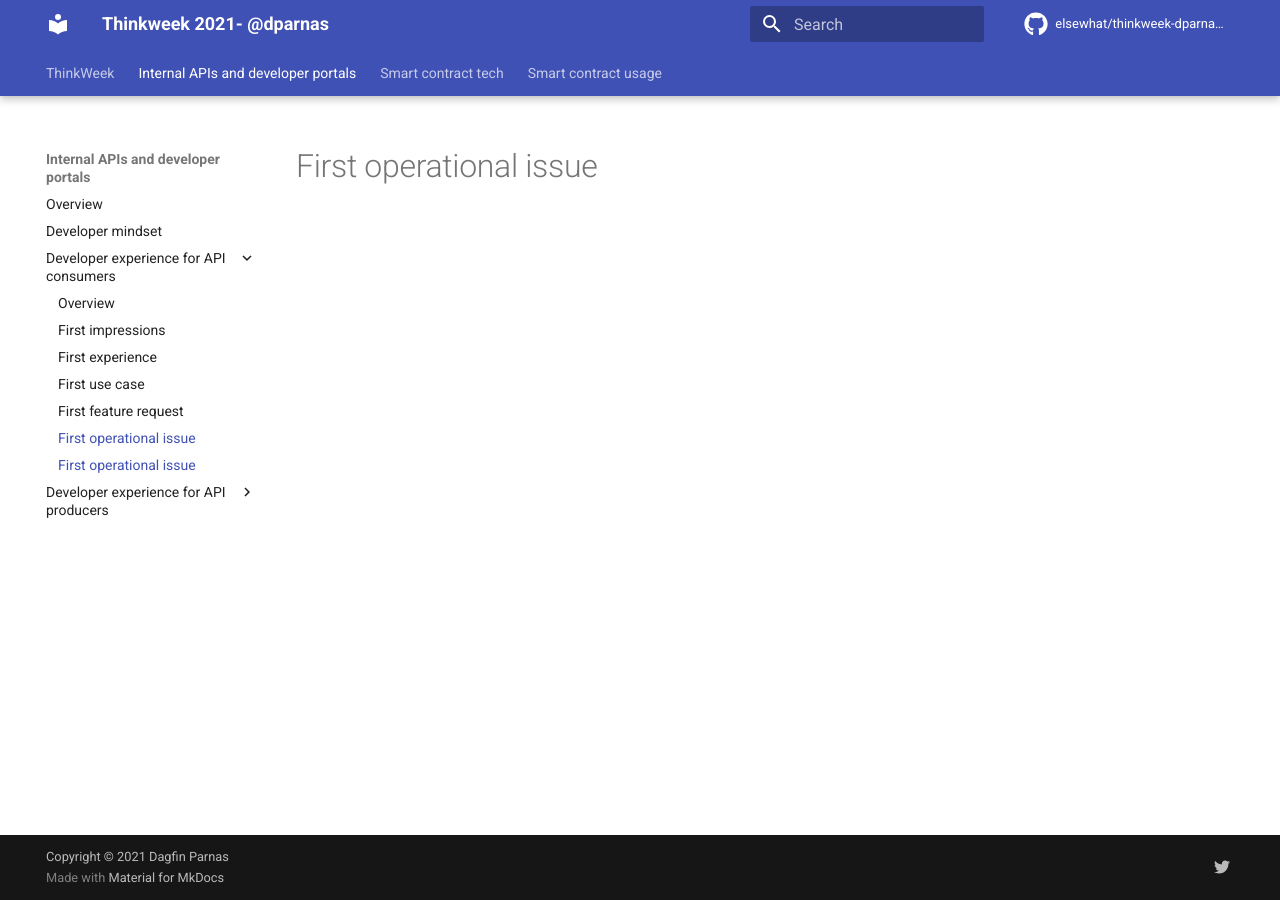
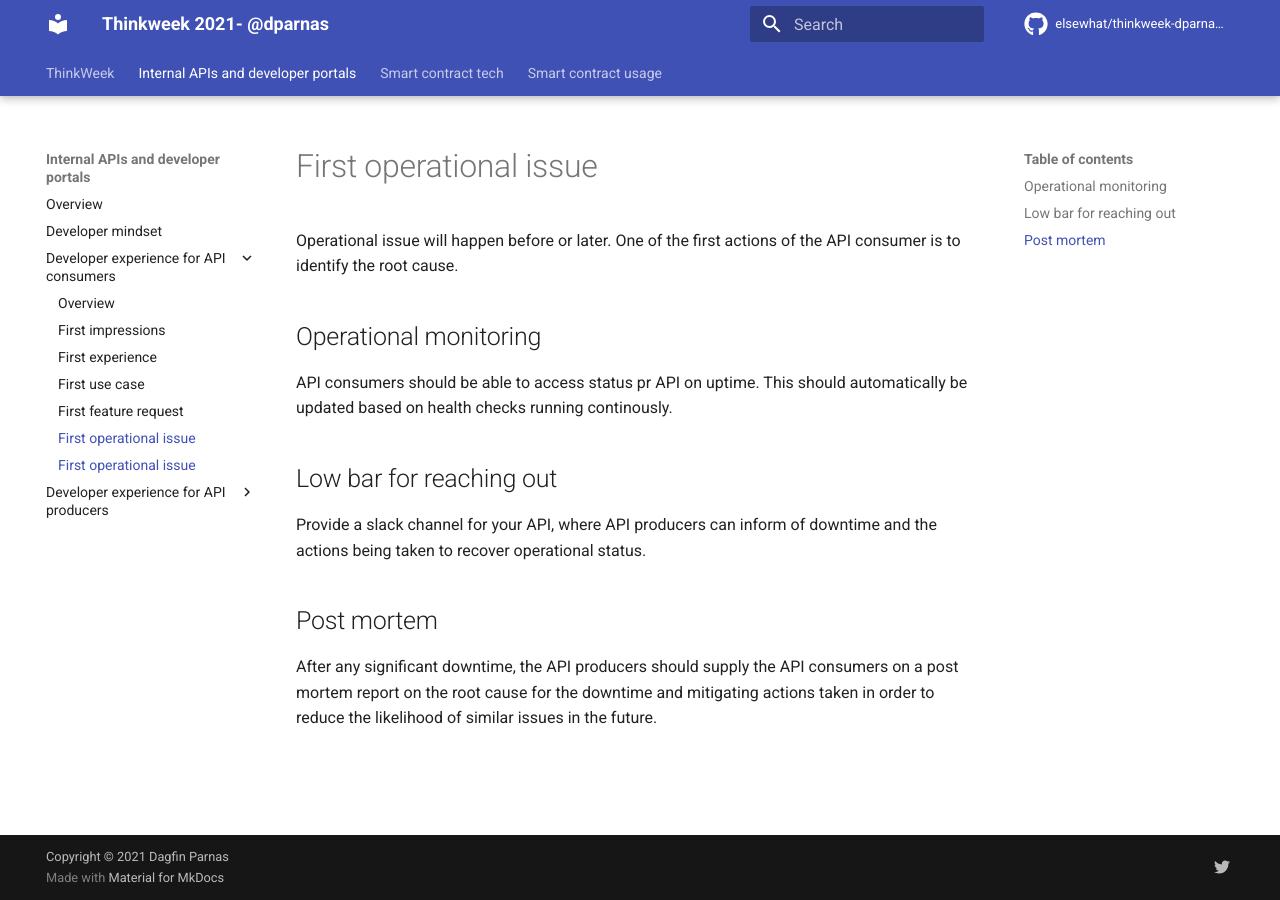
Before and after one commit to elsewhat/thinkweek-dparnas-2021, an MkDocs documentation site: the page built from docs/internal-apis/dx-consumer-first-operational-issue.md, in a window 1280 px wide. Built offline with MkDocs 1.6.1 and Material for MkDocs 9.7.7, drawn with Linux system fonts in a browser that asks for light colours; comment, search, counter and statistics services are not loaded.

Commit message:
Update dx-consumer-first-operational-issue.md

```diff
--- a/docs/internal-apis/dx-consumer-first-operational-issue.md
+++ b/docs/internal-apis/dx-consumer-first-operational-issue.md
@@ -1 +1,11 @@
 # First operational issue
+Operational issue will happen before or later. One of the first actions of the API consumer is to identify the root cause.
+
+## Operational monitoring
+API consumers should be able to access status pr API on uptime. This should automatically be updated based on health checks running continously.
+
+## Low bar for reaching out
+Provide a slack channel for your API, where API producers can inform of downtime and the actions being taken to recover operational status.
+
+## Post mortem
+After any significant downtime, the API producers should supply the API consumers on a post mortem report on the root cause for the downtime and mitigating actions taken in order to reduce the likelihood of similar issues in the future.
```
